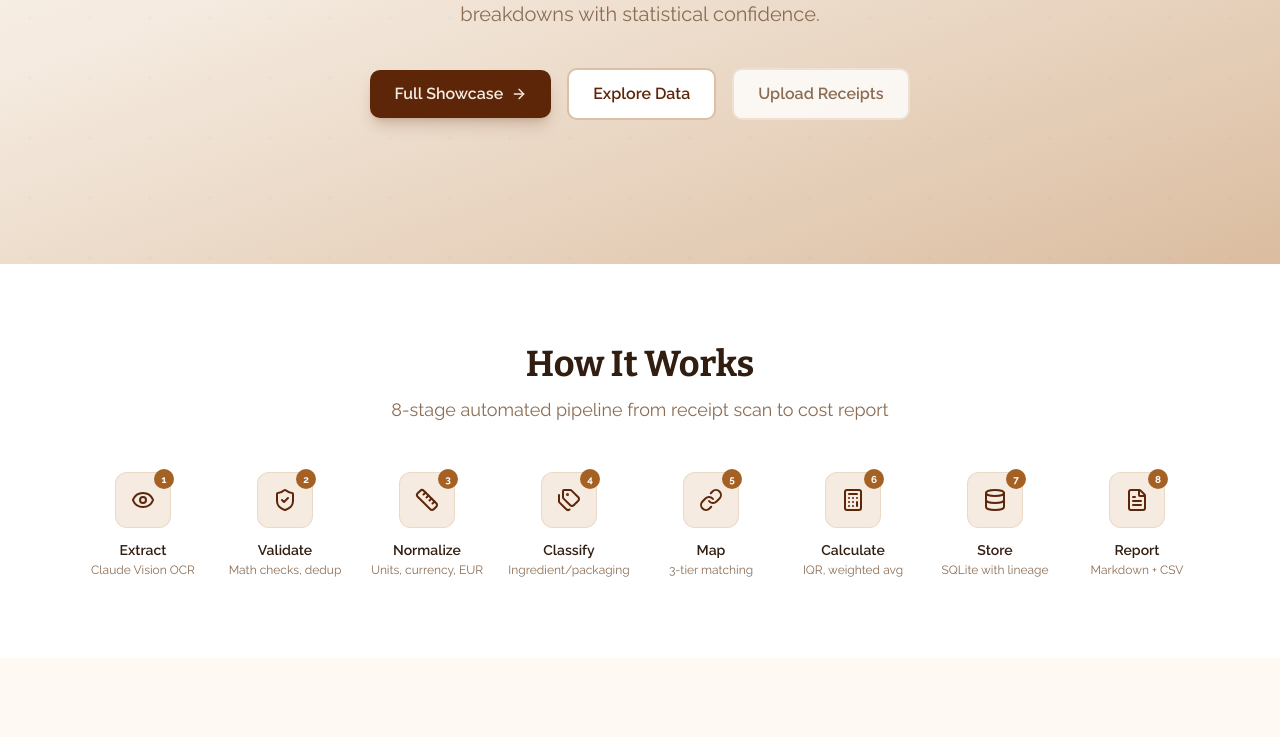
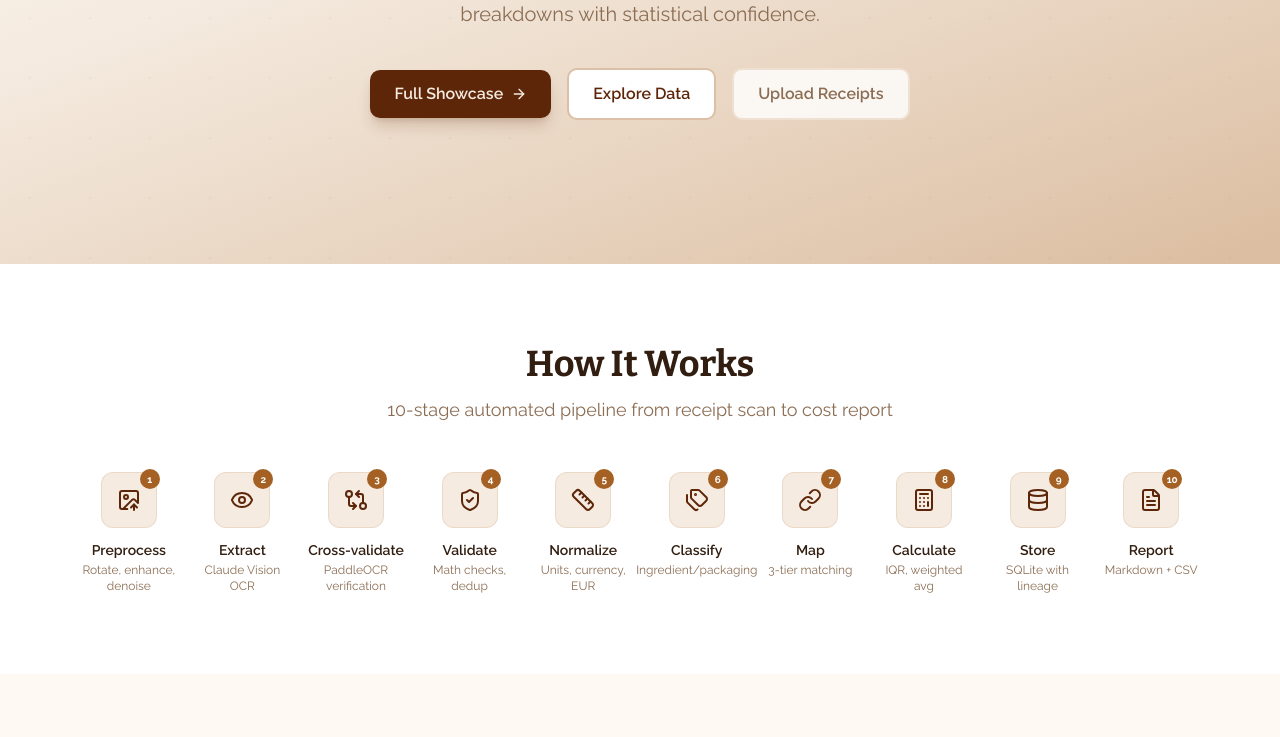
Before and after one commit to tridev-tej/receipt-ocr-web-app, a React (Vite) app in the folder frontend/: page / in a window 1280 px wide. Shown: the part 437-1174 px from the top of the page. Built offline with nearby package versions, Linux system fonts and the light colour scheme.

Commit message:
fix: 10-stage pipeline (add preprocess + cross-validate)

```diff
--- a/frontend/src/pages/Landing.tsx
+++ b/frontend/src/pages/Landing.tsx
@@ -4,7 +4,7 @@ import {
   Eye, ShieldCheck, Ruler, Tags, Link as LinkIcon,
   Calculator, Database, FileText, ArrowRight,
   Zap, Target, BarChart3, CheckCircle2,
-  Cpu,
+  Cpu, ImageUp, GitCompareArrows,
 } from "lucide-react"
 import { WingsLogo } from "@/components/WingsLogo"
 
@@ -111,7 +111,9 @@ function Hero() {
 
 // ─── Pipeline Visualization ────────────────────────────
 const STAGES = [
+  { icon: ImageUp, label: "Preprocess", desc: "Rotate, enhance, denoise" },
   { icon: Eye, label: "Extract", desc: "Claude Vision OCR" },
+  { icon: GitCompareArrows, label: "Cross-validate", desc: "PaddleOCR verification" },
   { icon: ShieldCheck, label: "Validate", desc: "Math checks, dedup" },
   { icon: Ruler, label: "Normalize", desc: "Units, currency, EUR" },
   { icon: Tags, label: "Classify", desc: "Ingredient/packaging" },
@@ -124,10 +126,10 @@ const STAGES = [
 function PipelineViz() {
   return (
     <Section className="bg-white">
-      <SectionTitle sub="8-stage automated pipeline from receipt scan to cost report">
+      <SectionTitle sub="10-stage automated pipeline from receipt scan to cost report">
         How It Works
       </SectionTitle>
-      <div className="grid grid-cols-2 gap-4 sm:grid-cols-4 lg:grid-cols-8">
+      <div className="grid grid-cols-2 gap-4 sm:grid-cols-5 lg:grid-cols-10">
         {STAGES.map((s, i) => (
           <motion.div
             key={s.label}
```
